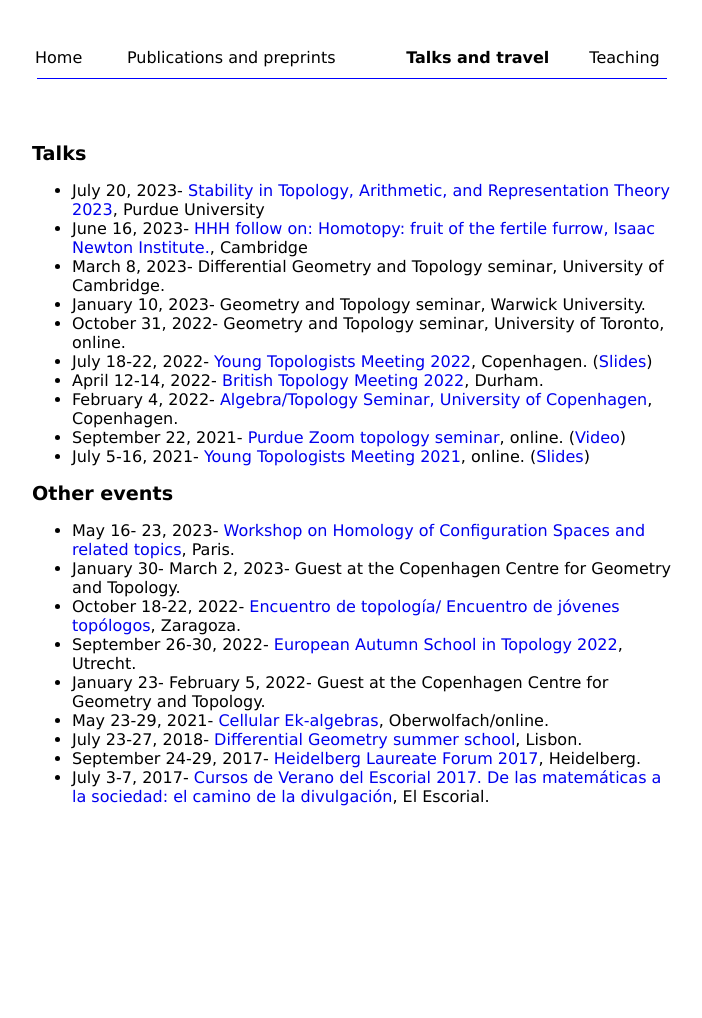
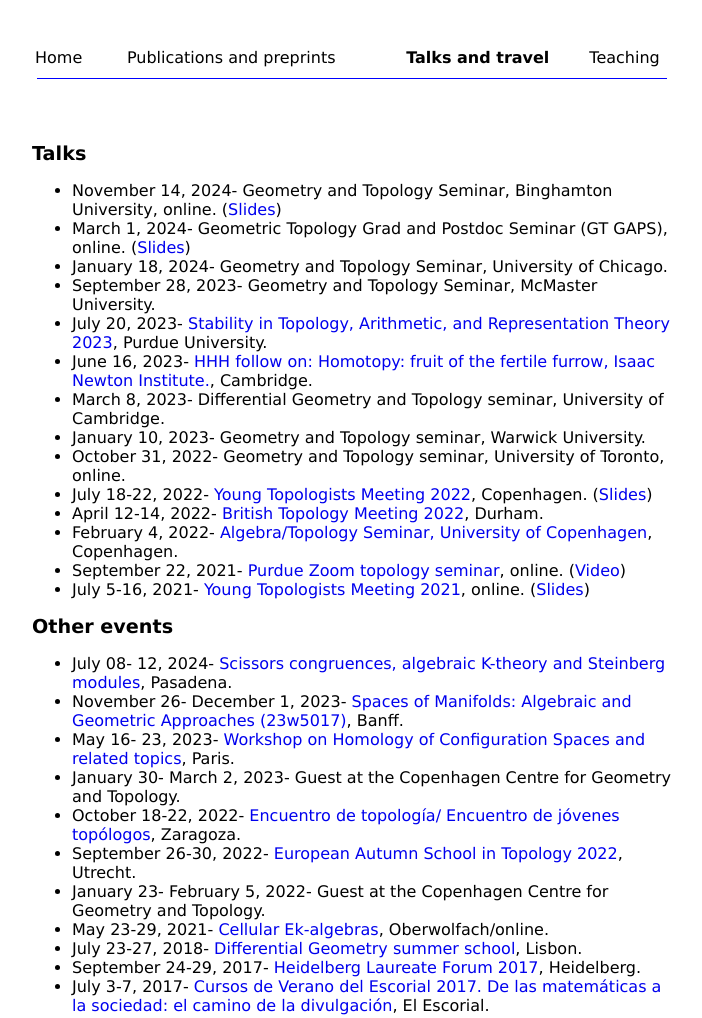
Before and after one commit to IsmaelSierra/IsmaelSierra.github.io, a plain HTML site: page talks.html in a window 1280 px wide. Shown: the whole page, without its empty margins (288-990 px from the left). Before the commit the page ends 880 px from the top, so only its background shows below. Drawn offline with Linux system fonts and the light colour scheme.

Commit message:
Add files via upload

```diff
--- a/talks.html
+++ b/talks.html
@@ -22,8 +22,12 @@
       <div class="content">
         <h1>Talks</h1>
           <ul>
-            <li>July 20, 2023- <a href=" https://math.ou.edu/~ppatzt/stability2023.html" " target="_blank">Stability in Topology, Arithmetic, and Representation Theory 2023</a>, Purdue University</li>
-            <li>June 16, 2023- <a href=" https://www.newton.ac.uk/seminar/39251/" " target="_blank">HHH follow on: Homotopy: fruit of the fertile furrow, Isaac Newton Institute.</a>, Cambridge</li>
+            <li>November 14, 2024- Geometry and Topology Seminar, Binghamton University, online. (<a target="_blank" href="Binghamton2024.pdf">Slides</a>)</li>
+            <li>March 1, 2024- Geometric Topology Grad and Postdoc Seminar (GT GAPS), online. (<a target="_blank" href="gtgaps2024.pdf">Slides</a>)</li>
+            <li>January 18, 2024- Geometry and Topology Seminar, University of Chicago.</li>
+            <li>September 28, 2023- Geometry and Topology Seminar, McMaster University.</li>
+            <li>July 20, 2023- <a href=" https://math.ou.edu/~ppatzt/stability2023.html" " target="_blank">Stability in Topology, Arithmetic, and Representation Theory 2023</a>, Purdue University.</li>
+            <li>June 16, 2023- <a href=" https://www.newton.ac.uk/seminar/39251/" " target="_blank">HHH follow on: Homotopy: fruit of the fertile furrow, Isaac Newton Institute.</a>, Cambridge.</li>
             <li>March 8, 2023- Differential Geometry and Topology seminar, University of Cambridge.</li>
             <li>January 10, 2023- Geometry and Topology seminar, Warwick University.</li>
             <li>October 31, 2022- Geometry and Topology seminar, University of Toronto, online.</li>
@@ -35,6 +39,8 @@
           </ul>
         <h1>Other events</h1>
           <ul>
+            <li>July 08- 12, 2024- <a href=" https://aimath.org/pastworkshops/year2024#:~:text=The%20goal%20of%20the%20workshop,Resolutions%20of%20Steinberg%20modules" " target="_blank">Scissors congruences, algebraic K-theory and Steinberg modules</a>, Pasadena.</li>
+            <li>November 26- December 1, 2023- <a href=" https://www.birs.ca/events/2023/5-day-workshops/23w5017#:~:text=The%20Banff%20International%20Research%20Station,26%20to%20December%201%2C%202023." " target="_blank">Spaces of Manifolds: Algebraic and Geometric Approaches (23w5017)</a>, Banff.</li>
             <li>May 16- 23, 2023- <a href=" https://shocos.idrissi.eu/conf0523" " target="_blank">Workshop on Homology of Configuration Spaces and related topics</a>, Paris.</li>
             <li>January 30- March 2, 2023- Guest at the Copenhagen Centre for Geometry and Topology.</li>
             <li>October 18-22, 2022- <a href="https://eventos.unizar.es/81202/section/37574/encuentros-de-topologia.html">Encuentro de topología/ Encuentro de jóvenes topólogos</a>, Zaragoza.</li>
```
Also changed, not shown: index.html (+1 -1 lines), publications.html (+1 -0 lines), teaching.html (+3 -1 lines), foto perfil.jpg, 3 other files.
